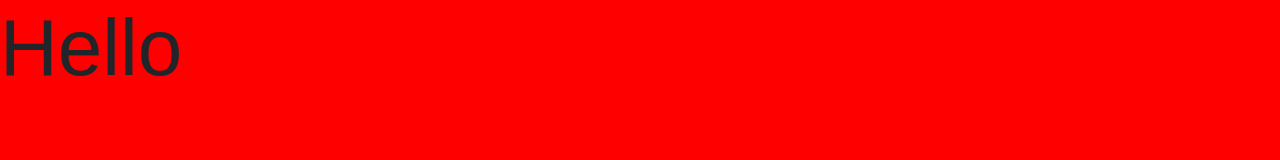
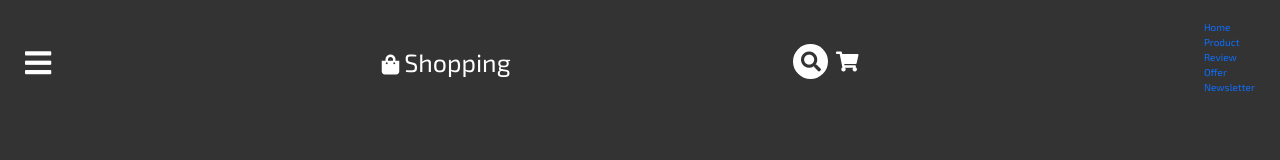
Before and after one commit to mohsenzn/Ecommerce-Bootstrap, a plain HTML site: page index.html in a window 1280 px wide. Drawn offline with nearby package versions, Linux system fonts and the light colour scheme.

Commit message:
compelete navbar

```diff
--- a/assets/js/main.js
+++ b/assets/js/main.js
@@ -0,0 +1,23 @@
+const searchIcon1 = document.querySelector("#search");
+const searchIcon2 = document.querySelector(".fa-search");
+const logoIcon = document.querySelector(".logo");
+// console.log(searchbtn);
+searchIcon2.addEventListener("mouseenter",function(){
+    hiddenLogo()
+})
+searchIcon2.addEventListener("mouseleave",function(){
+    showLogo();
+})
+searchIcon1.addEventListener("mouseenter",function(){
+    hiddenLogo()
+})
+searchIcon1.addEventListener("mouseleave",function(){
+    showLogo();
+})
+function showLogo(){
+    logoIcon.style.display= "block";
+}
+
+function hiddenLogo(){
+    logoIcon.style.display= "none";
+}
--- a/assets/sass/style.scss
+++ b/assets/sass/style.scss
@@ -1,7 +1,105 @@
+// font
+@import url('https://fonts.googleapis.com/css2?family=Exo+2:wght@100;200;300;400&display=swap');
 
+// css variable
+$blue:#4834d4;
+$red:#eb4d4b;
+$white:#FFF;
 
+// basic
+
+*{
+    margin:0;padding: 0;
+    box-sizing: border-box;
+    transition:all .2s linear;
+    text-transform:capitalize;
+    font-family: "Exo 2",sans-serif;
+}
+
+html{
+    font-size: 62.5%;
+    scroll-behavior: smooth;
+}
 
 body{
-    background-color:red;
-    font-family: sans-serif;
+    overflow-x: hidden;
 }
+a{
+ text-decoration:none
+}
+ul{
+    list-style-type: none;
+}
+
+// header
+
+#header{
+    display: flex;
+    align-items:center;
+    justify-content:space-between;
+    padding:1.5rem 2.5rem;
+    color: $white;
+    .fa-bars{
+        font-size: 3rem;
+        z-index: 100000;
+        cursor: pointer;
+    }
+    .logo{
+        color: $white;
+        font-size: 2rem;
+
+        i{
+            padding:0 .5rem;
+        }
+        h1{
+            display: inline;
+        }
+    }
+    .left{
+        .fa-shopping-cart{
+            font-size: 2rem;
+            cursor: pointer;
+        }
+        .search-container{
+            display: inline;
+            position: relative;
+            #search{
+                position: absolute;
+                top: -1.5rem ;right: .8rem;
+                height:3.5rem;
+                width:3.5rem;
+                font-size: 1.5rem;
+                padding: 0 1rem;
+                border:none;
+                outline:none;
+                border-radius: 5rem;
+                &:hover,
+                &:focus{
+                    width:25rem;
+                }
+
+            }
+            .fa-search{
+                position: absolute;
+                top: -.7rem; left:-3.5rem;
+                font-size: 2rem;
+                cursor: pointer;
+                z-index: 1;
+                color:#333;
+                &:hover ~ #search{
+                    width:25rem;
+                }
+            }
+        }
+    }
+    .navbar{
+
+    }
+}
+
+// home
+#home{
+    min-height: 100vh;
+    width:100vw;
+    background:#333
+}
--- a/index.html
+++ b/index.html
@@ -25,7 +25,33 @@
   </head>
   <body>
 
-    <h1 class="display-1">Hello</h1>
+    <!-- header -->
+
+    <header id="header" class="fixed-top">
+      <i class="fas fa-bars"></i>
+      <a href="#" class="logo"><i class="fas fa-shopping-bag"></i><h1>shopping</h1></a>
+
+      <div class="left">
+        <div class="search-container">
+          <label for="search" class="fas fa-search"></label>
+          <input type="search" placeholder="Search" id="search">
+        </div>
+        <div class="fas fa-shopping-cart"></div>
+      </div>
+
+      <nav class="navbar">
+        <ul>
+          <li><a href="#home" >home</a></li>
+          <li><a href="#product" >product</a></li>
+          <li><a href="#review" >review</a></li>
+          <li><a href="#offer" >offer</a></li>
+          <li><a href="#newsletter" >newsletter</a></li>
+
+        </ul>
+      </nav>
+    </header>
+
+    <section id="home"></section>
     <!-- script -->
     <script
       src="https://cdn.jsdelivr.net/npm/bootstrap@5.0.1/dist/js/bootstrap.bundle.min.js"
@@ -43,5 +69,10 @@
       integrity="sha384-Atwg2Pkwv9vp0ygtn1JAojH0nYbwNJLPhwyoVbhoPwBhjQPR5VtM2+xf0Uwh9KtT"
       crossorigin="anonymous"
     ></script>
+    <script
+  src="https://code.jquery.com/jquery-3.6.0.min.js"
+  integrity="sha256-/xUj+3OJU5yExlq6GSYGSHk7tPXikynS7ogEvDej/m4="
+  crossorigin="anonymous"></script>
+    <script src="assets/js/main.js"></script>
   </body>
 </html>
```
Also changed, not shown: assets/css/style.css, 1 other file.
